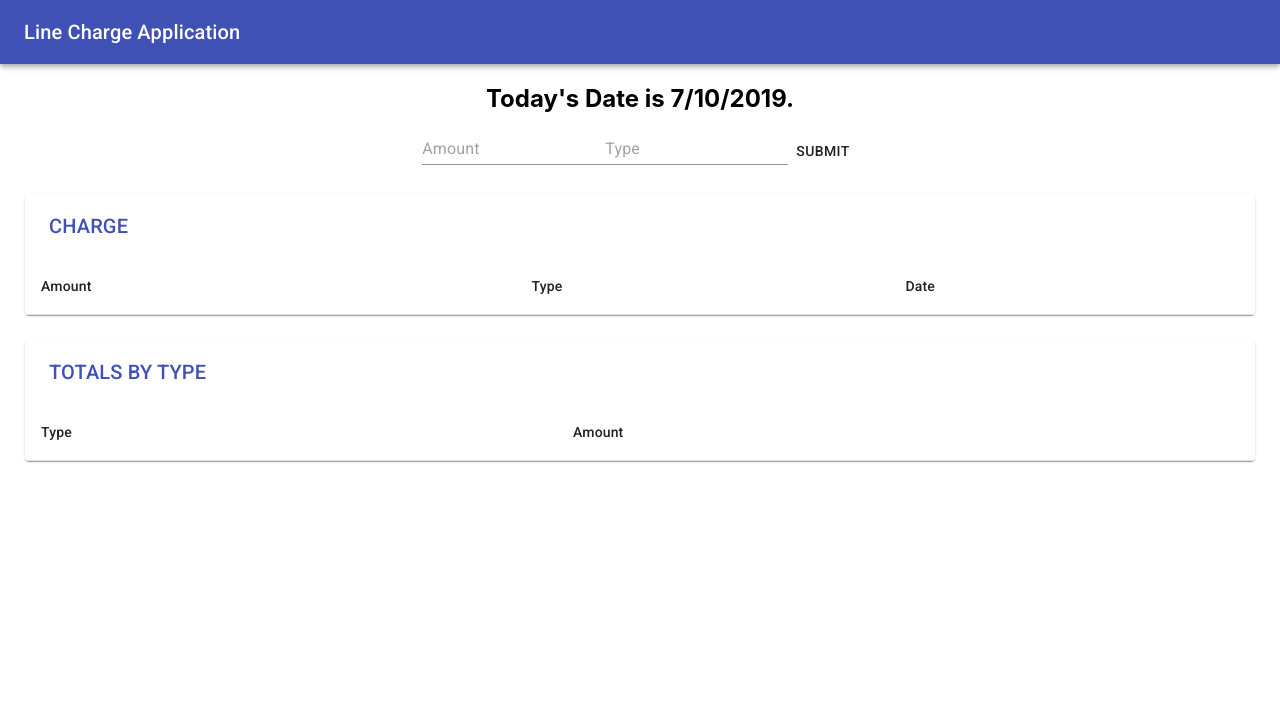
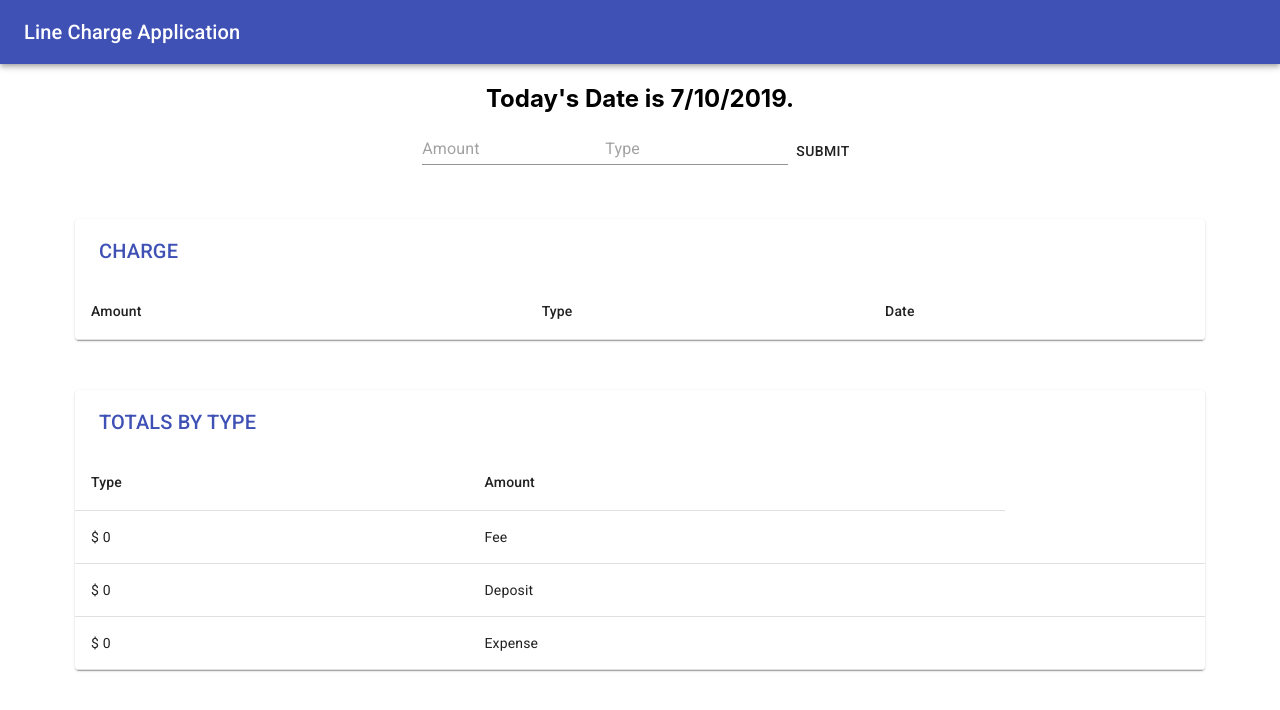
Before and after one commit to MarcMartinez25/coding-challenge, a React (Create React App) app: page / in a window 1280 px wide. Shown: the top 710 px of the page. Built offline with nearby package versions, Linux system fonts and the light colour scheme.

Commit message:
got the totals by type to work

```diff
--- a/src/App.css
+++ b/src/App.css
@@ -3,7 +3,12 @@
 }
 
 .Paper {
-  margin-top: 25px;
-  margin-left: 25px;
-  margin-right: 25px;
+  margin: 50px 75px 25px 75px;
 }
+
+@media only screen and (max-width: 768px) {
+
+  .Paper {
+    margin: 50px 25px 25px 25px;
+  }
+}
--- a/src/Components/Form.js
+++ b/src/Components/Form.js
@@ -1,7 +1,6 @@
 import React, {Component} from 'react';
 import TextField from '@material-ui/core/TextField';
 import Button from '@material-ui/core/Button';
-import { makeStyles } from '@material-ui/core/styles';
 import Paper from '@material-ui/core/Paper';
 import Table from '@material-ui/core/Table';
 import TableBody from '@material-ui/core/TableBody';
@@ -20,14 +19,14 @@ class Form extends Component {
       date: new Date(),
       data: [],
       amount: '',
-      type:''
+      type:'',
     };
   }
 
   onSubmit = event => {
     event.preventDefault();
     const info = {
-      amount: this.state.amount,
+      amount: parseFloat(this.state.amount,10),
       type: this.state.type,
       date:this.state.date.toLocaleDateString()
     };
@@ -90,9 +89,24 @@ class Form extends Component {
               </TableRow>
             </TableHead>
             <TableBody>
-              {this.state.data.map((info) =>
-                <Rows amount={info.amount} type={info.type} />
-              )}
+              <Rows
+                amount={this.state.data.filter(info => info.type.toLowerCase() === 'fee').reduce((total, info) => {
+                  return total += info.amount
+                }, 0)}
+                type='Fee'
+              />
+              <Rows
+                amount={this.state.data.filter(info => info.type.toLowerCase() === 'deposit').reduce((total, info) => {
+                  return total += info.amount
+                }, 0)}
+                type='Deposit'
+              />
+              <Rows
+                amount={this.state.data.filter(info => info.type.toLowerCase() === 'expense').reduce((total, info) => {
+                  return total += info.amount
+                }, 0)}
+                type='Expense'
+              />
             </TableBody>
           </Table>
         </Paper>
```
Also changed, not shown: src/Components/Charges.js (deleted, +0 -45 lines).
